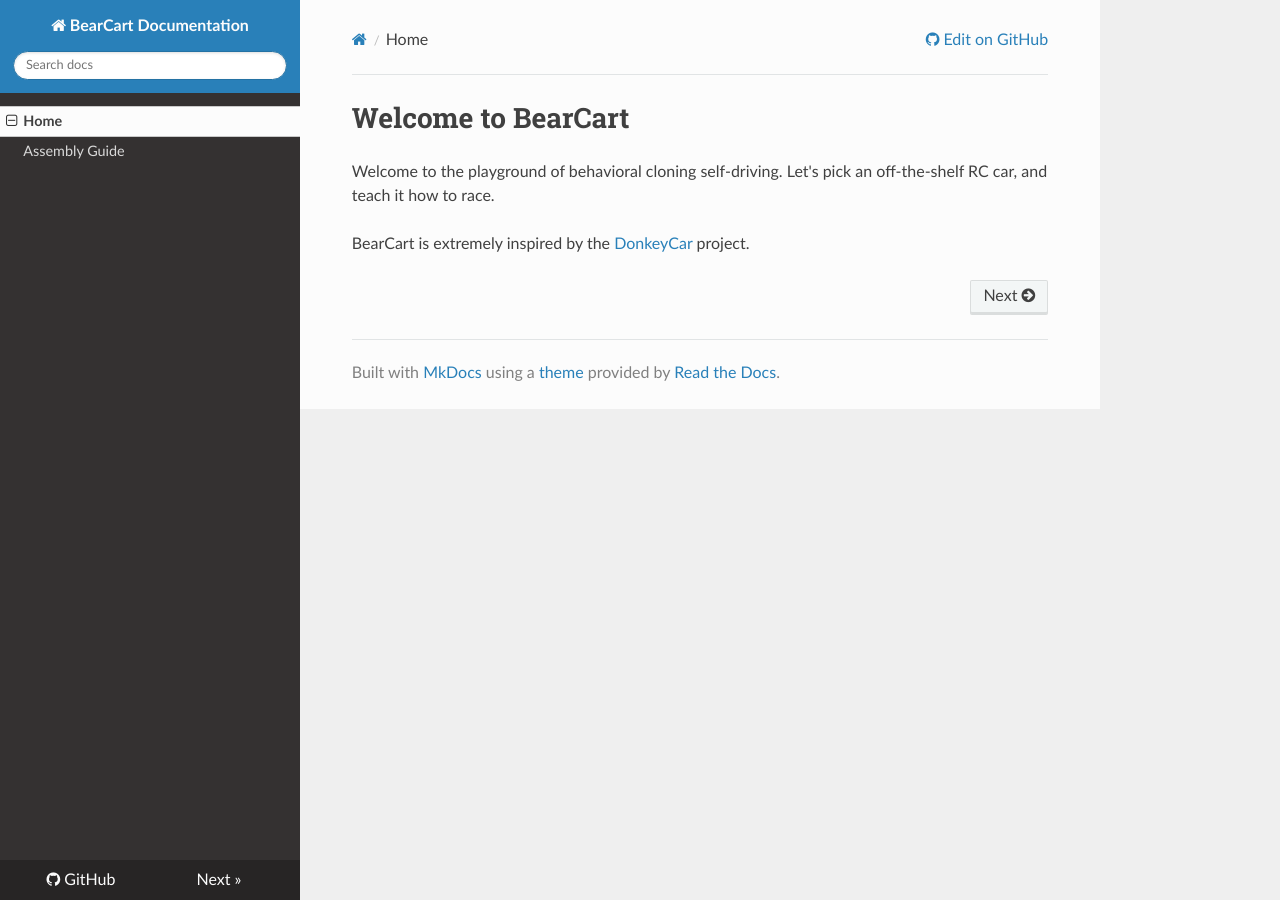
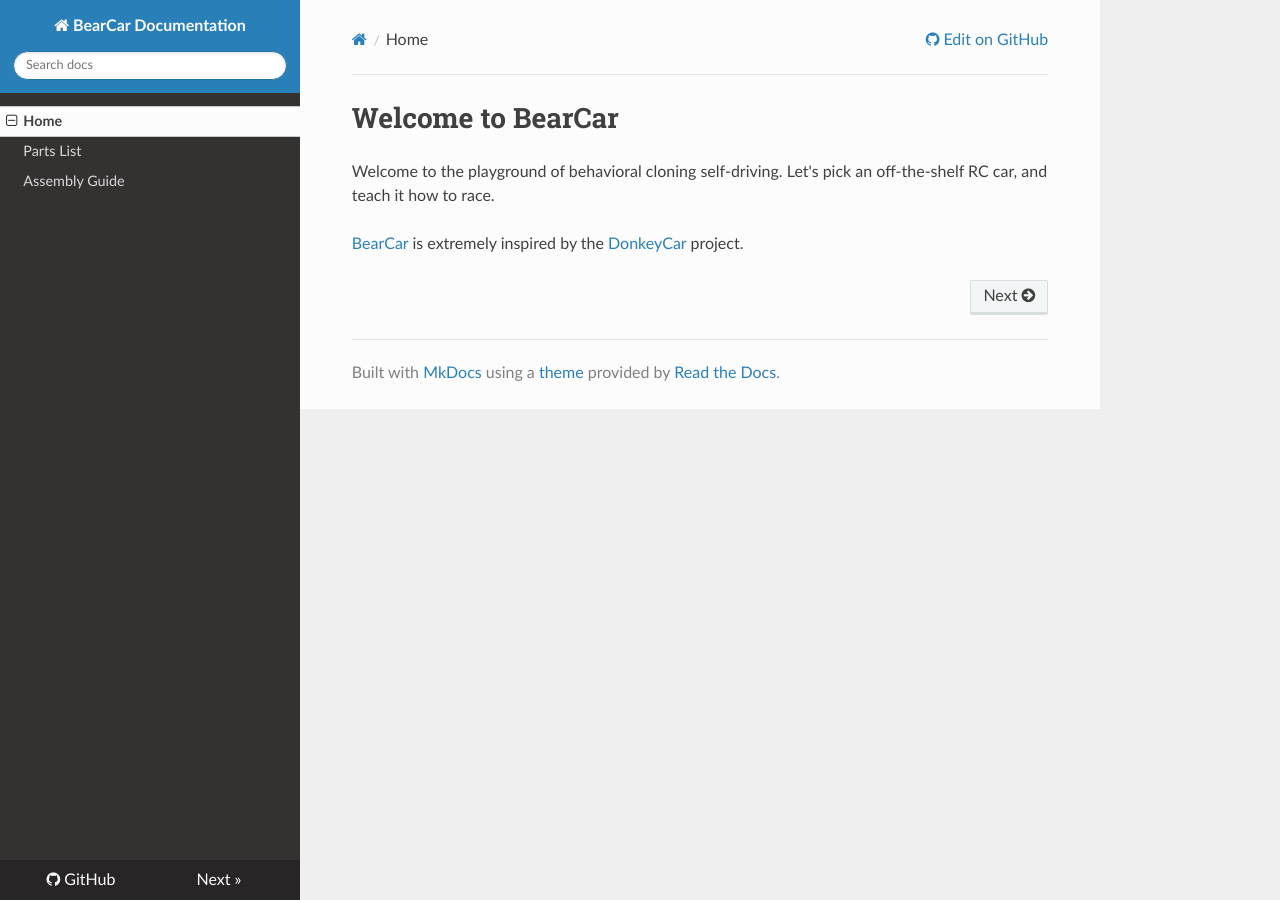
Before and after one commit to UCAEngineeringPhysics/bearcar_docs, an MkDocs documentation site: the page built from docs/index.md, in a window 1280 px wide. Built offline with MkDocs 1.6.1, drawn with Linux system fonts in a browser that asks for light colours; nearby versions of some CDN libraries.

Commit message:
start to work on part list page

```diff
--- a/docs/index.md
+++ b/docs/index.md
@@ -1,6 +1,6 @@
-# Welcome to BearCart
+# Welcome to BearCar
 
 Welcome to the playground of behavioral cloning self-driving.
 Let's pick an off-the-shelf RC car, and teach it how to race.
 
-BearCart is extremely inspired by the [DonkeyCar](https://github.com/autorope/donkeycar) project.
+[BearCar](https://github.com/UCAEngineeringPhysics/BearCar) is extremely inspired by the [DonkeyCar](https://github.com/autorope/donkeycar) project.
--- a/mkdocs.yml
+++ b/mkdocs.yml
@@ -1,16 +1,16 @@
-site_name: BearCart Documentation
+site_name: BearCar Documentation
 site_url: https://UCAEngineeringPhysics.github.io/BearCar/
 repo_url: https://github.com/UCAEngineeringPhysics/BearCar/
 nav:
   - Home: index.md
     # - Quick Start: quick_start.md
     # - Wiring Guide: wiring.md
+  - Parts List: parts.md
   - Assembly Guide: assembly.md
     # - Software Installation and Test Guide: software.md
     # - Data Collection Guide: collect_data.md
     # - Autopilot Training Guide: train.md
     # - Autopilot Deployment Guide: deploy.md
-    # - Bill of Materials: BOM.md
   # - API Reference: api.md
 
 theme:
```
Also changed, not shown: docs/parts.md (added, +10 -0 lines).
